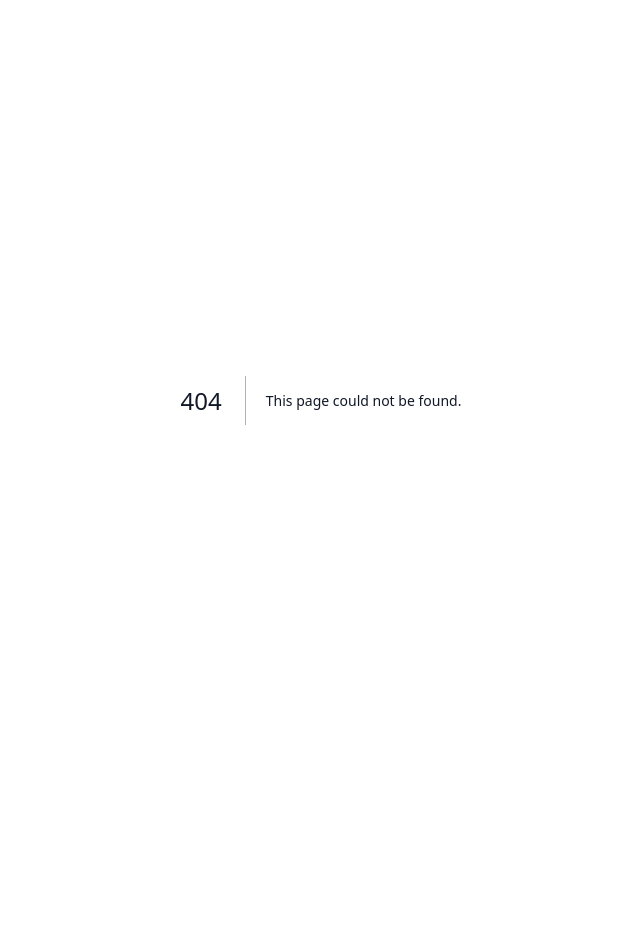
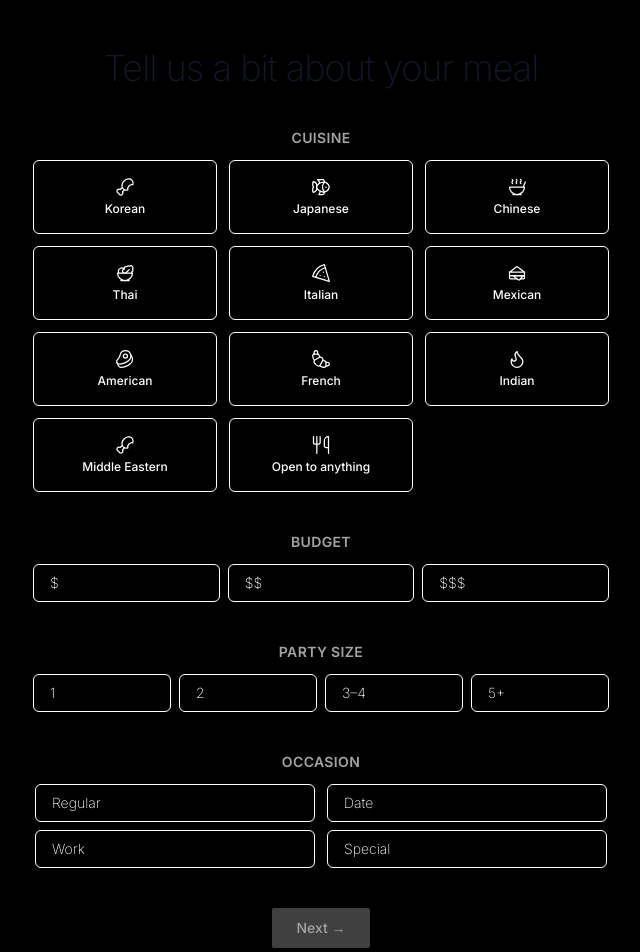
Before and after one commit to jysonn97/what-to-eat, a Next.js app: page /multi in a window 1280 px wide. Before the commit this address had no page. Shown: the top 952 px of the page, without its empty margins (319-959 px from the left). Before the commit the page ends 800 px from the top, so only its background shows below. Built offline with nearby package versions, Linux system fonts and the light colour scheme.

Commit message:
Create multi.js

```diff
--- /dev/null
+++ b/pages/multi.js
@@ -0,0 +1,83 @@
+import { useState } from "react";
+import { useRouter } from "next/router";
+import CuisineGrid from "@/components/CuisineGrid";
+import OptionButton from "@/components/OptionButton";
+
+export default function MultiPage() {
+  const router = useRouter();
+
+  const [cuisine, setCuisine] = useState([]);
+  const [budget, setBudget] = useState("");
+  const [partySize, setPartySize] = useState("");
+  const [occasion, setOccasion] = useState("");
+
+  const isComplete = cuisine.length && budget && partySize && occasion;
+
+  const handleNext = () => {
+    const answers = [
+      { key: "cuisine", answer: cuisine },
+      { key: "budget", answer: budget },
+      { key: "partySize", answer: partySize },
+      { key: "occasion", answer: occasion }
+    ];
+    router.push(`/app?initialAnswers=${encodeURIComponent(JSON.stringify(answers))}`);
+  };
+
+  return (
+    <div className="min-h-screen bg-black text-white px-6 py-12 font-extralight flex justify-center items-center">
+      <div className="w-full max-w-xl space-y-10 text-center">
+        <h1 className="text-3xl md:text-4xl font-extralight tracking-tight leading-tight">
+          Tell us a bit about your meal
+        </h1>
+
+        {/* Cuisine */}
+        <div className="space-y-3">
+          <h2 className="text-sm text-neutral-400 uppercase tracking-wide">Cuisine</h2>
+          <CuisineGrid selected={cuisine} onToggle={setCuisine} />
+        </div>
+
+        {/* Budget */}
+        <div className="space-y-3">
+          <h2 className="text-sm text-neutral-400 uppercase tracking-wide">Budget</h2>
+          <div className="flex justify-center gap-2">
+            {["$", "$$", "$$$"].map((b) => (
+              <OptionButton key={b} option={b} selected={[budget]} onClick={() => setBudget(b)} />
+            ))}
+          </div>
+        </div>
+
+        {/* Party Size */}
+        <div className="space-y-3">
+          <h2 className="text-sm text-neutral-400 uppercase tracking-wide">Party Size</h2>
+          <div className="flex justify-center gap-2">
+            {["1", "2", "3–4", "5+"].map((size) => (
+              <OptionButton key={size} option={size} selected={[partySize]} onClick={() => setPartySize(size)} />
+            ))}
+          </div>
+        </div>
+
+        {/* Occasion */}
+        <div className="space-y-3">
+          <h2 className="text-sm text-neutral-400 uppercase tracking-wide">Occasion</h2>
+          <div className="flex justify-center gap-2 flex-wrap">
+            {["Regular", "Date", "Work", "Special"].map((o) => (
+              <OptionButton key={o} option={o} selected={[occasion]} onClick={() => setOccasion(o)} />
+            ))}
+          </div>
+        </div>
+
+        <button
+          onClick={handleNext}
+          disabled={!isComplete}
+          className={`mt-8 px-6 py-2.5 text-sm rounded-sm transition ${
+            isComplete
+              ? "bg-white text-black hover:opacity-90"
+              : "bg-neutral-700 text-neutral-400 cursor-not-allowed"
+          }`}
+        >
+          Next →
+        </button>
+      </div>
+    </div>
+  );
+}
```
